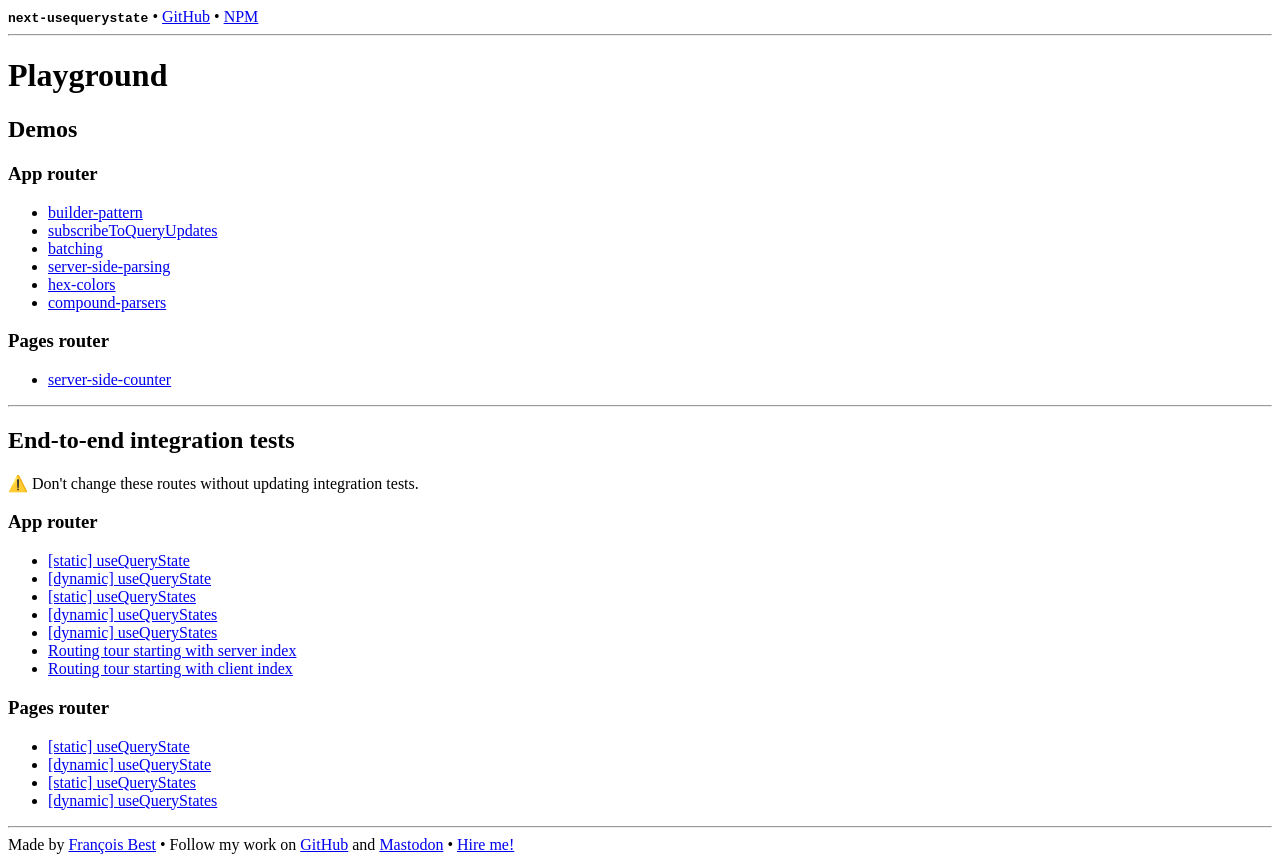
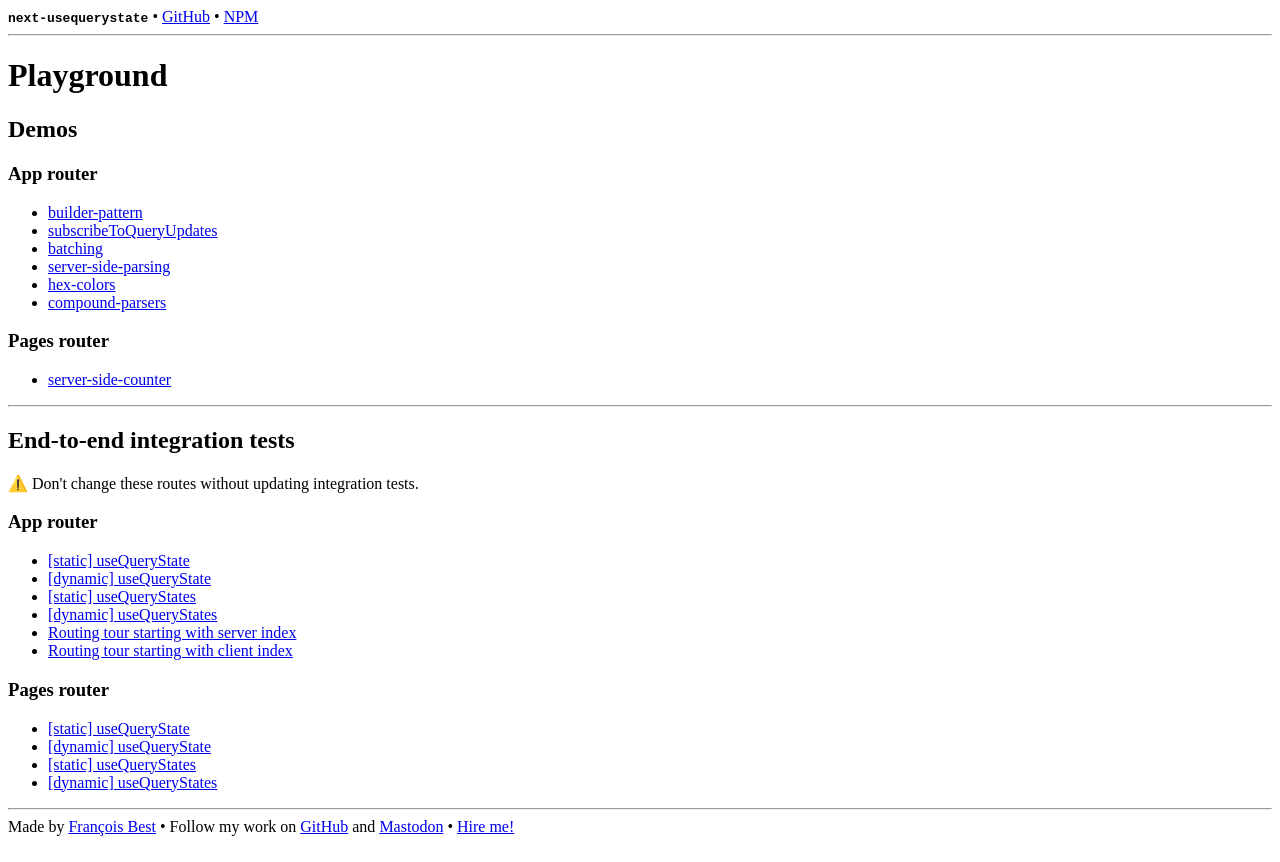
Before and after one commit to 47ng/nuqs, a Next.js app: page / in a window 1280 px wide. Built offline with nearby package versions, Linux system fonts and the light colour scheme.

Commit message:
chore: Remove duplicate index link

```diff
--- a/src/app/page.tsx
+++ b/src/app/page.tsx
@@ -61,11 +61,6 @@ export default function IndexPage() {
           </Link>
         </li>
         <li>
-          <Link href="/e2e/app/useQueryStates/dynamic/foo">
-            [dynamic] useQueryStates
-          </Link>
-        </li>
-        <li>
           <Link href="/e2e/app/routing-tour/start/server">
             Routing tour starting with server index
           </Link>
```
